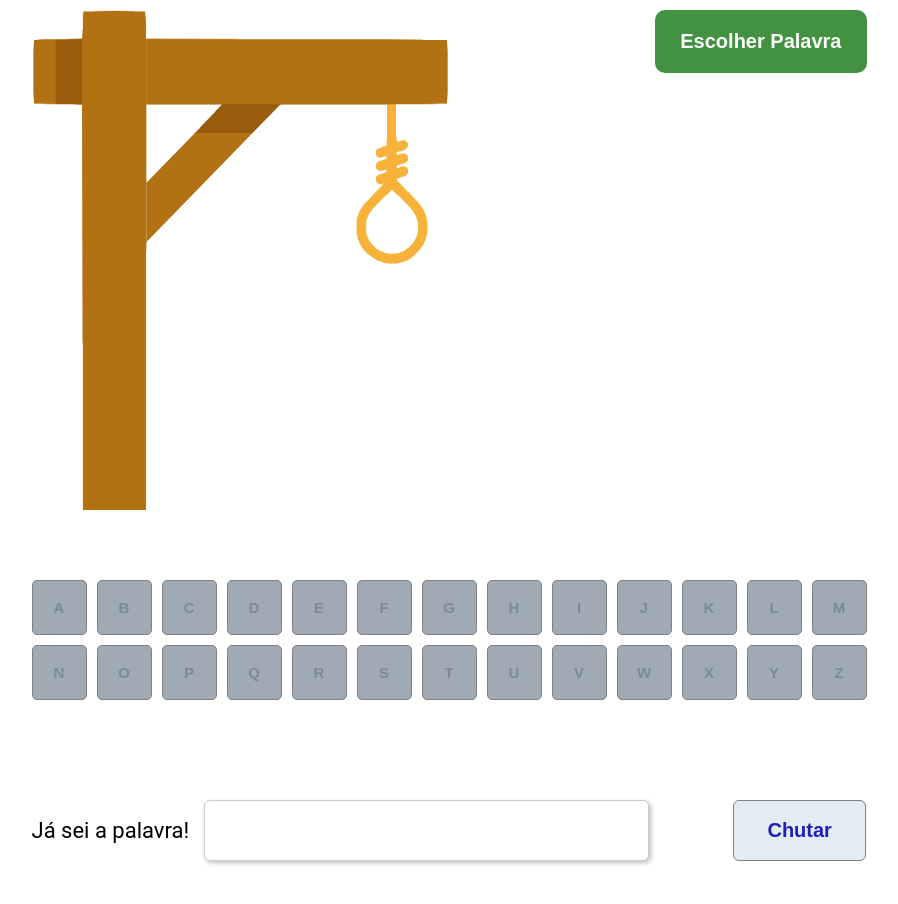
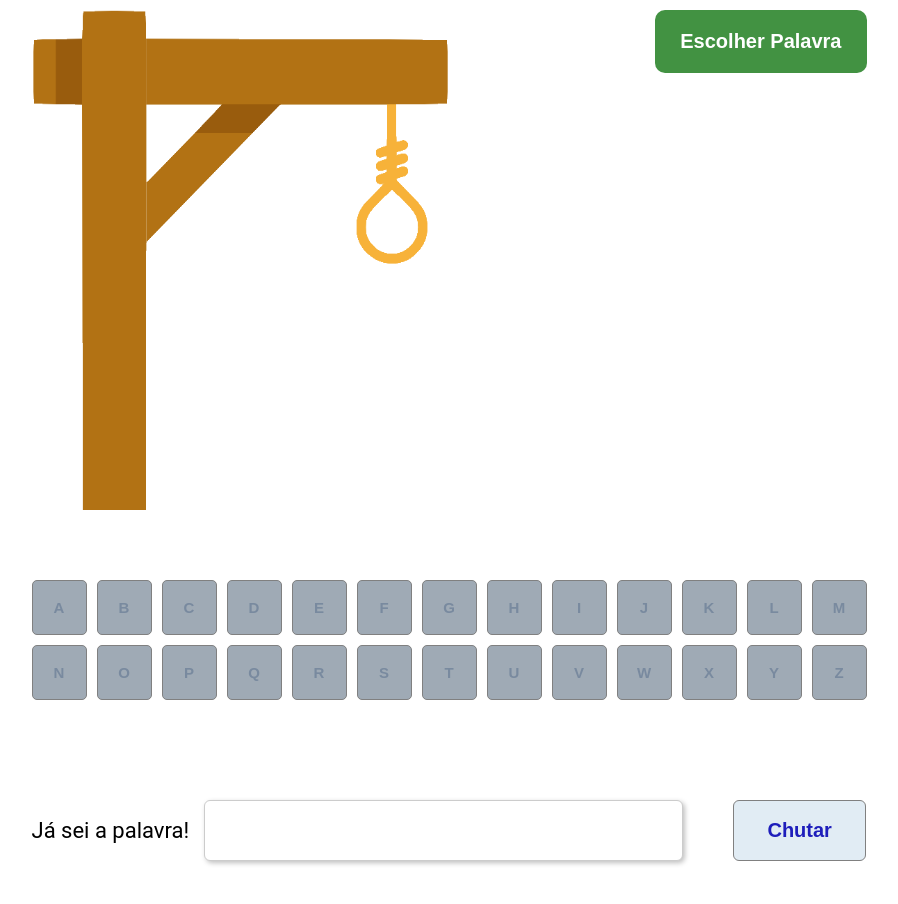
Before and after one commit to JuliaFLacerda/Forca, a React (Create React App) app: page / in a window 1280 px wide. Shown: the top 904 px of the page, without its empty margins (191-1089 px from the left). Built offline with nearby package versions, Linux system fonts and the light colour scheme.

Commit message:
Ajustes Finos 3

```diff
--- a/src/style.css
+++ b/src/style.css
@@ -56,7 +56,7 @@ input{
     border: 1px solid #CCCCCC;
     box-shadow: 2px 2px 5px rgba(0, 0, 0, 0.25);
     border-radius: 6px;
-    width: 65%;
+    width: 70%;
     padding-top: 10px;
     padding-bottom: 10px;
     padding-left: 12px;
```
